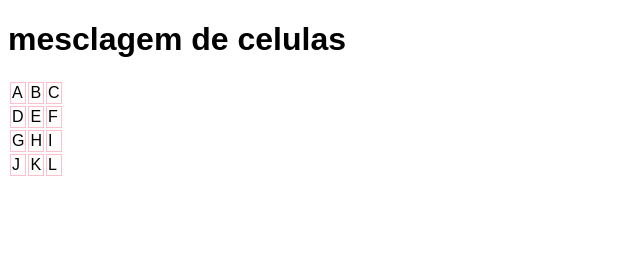
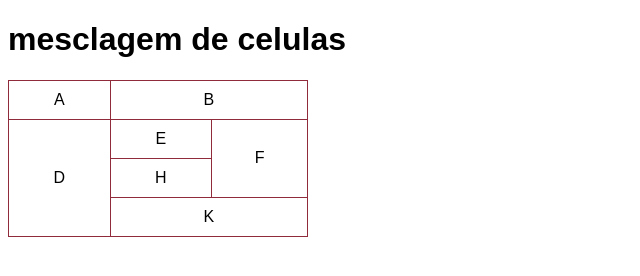
Before and after one commit to juliahxd/html-css, a plain HTML site: page exercicios/ex023/tabela003.html in a window 1280 px wide. Shown: the whole page, without its empty margins (0-640 px from the left). Drawn offline with Linux system fonts and the light colour scheme.

Commit message:
Update tabela003.html

```diff
--- a/exercicios/ex023/tabela003.html
+++ b/exercicios/ex023/tabela003.html
@@ -9,8 +9,15 @@
             font-family: Arial, Helvetica, sans-serif;
         }
 
+        table {
+            border-collapse: collapse;
+            width: 300px;
+        }
+
         td {
-            border: 1px solid pink;
+            border: 1px solid rgb(143, 43, 59);
+            padding: 10px;
+            text-align: center;
         }
     </style>
 </head>
@@ -19,23 +26,23 @@
     <table>
         <tr>
             <td>A</td>
-            <td>B</td>
-            <td>C</td>
+            <td colspan="2">B</td>
+
         </tr>
         <tr>
-            <td>D</td>
+            <td rowspan="3">D</td>
             <td>E</td>
-            <td>F</td>
+            <td rowspan="2">F</td>
         </tr>
         <tr>
-            <td>G</td>
+
             <td>H</td>
-            <td>I</td>
+
         </tr>
         <tr>
-            <td>J</td>
-            <td>K</td>
-            <td>L</td>
+
+            <td colspan="2">K</td>
+
         </tr>
     </table>
 </body>
```
